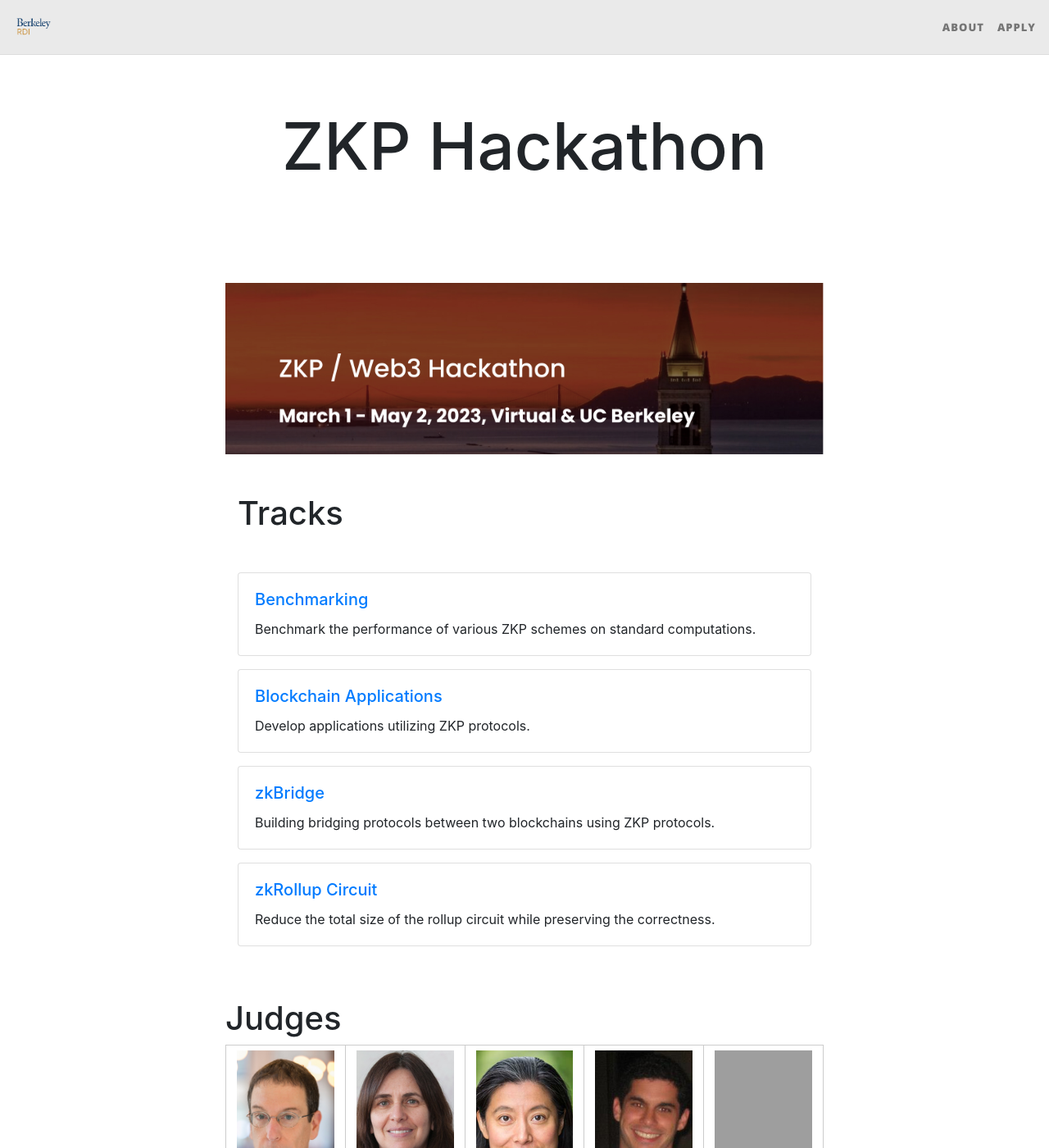
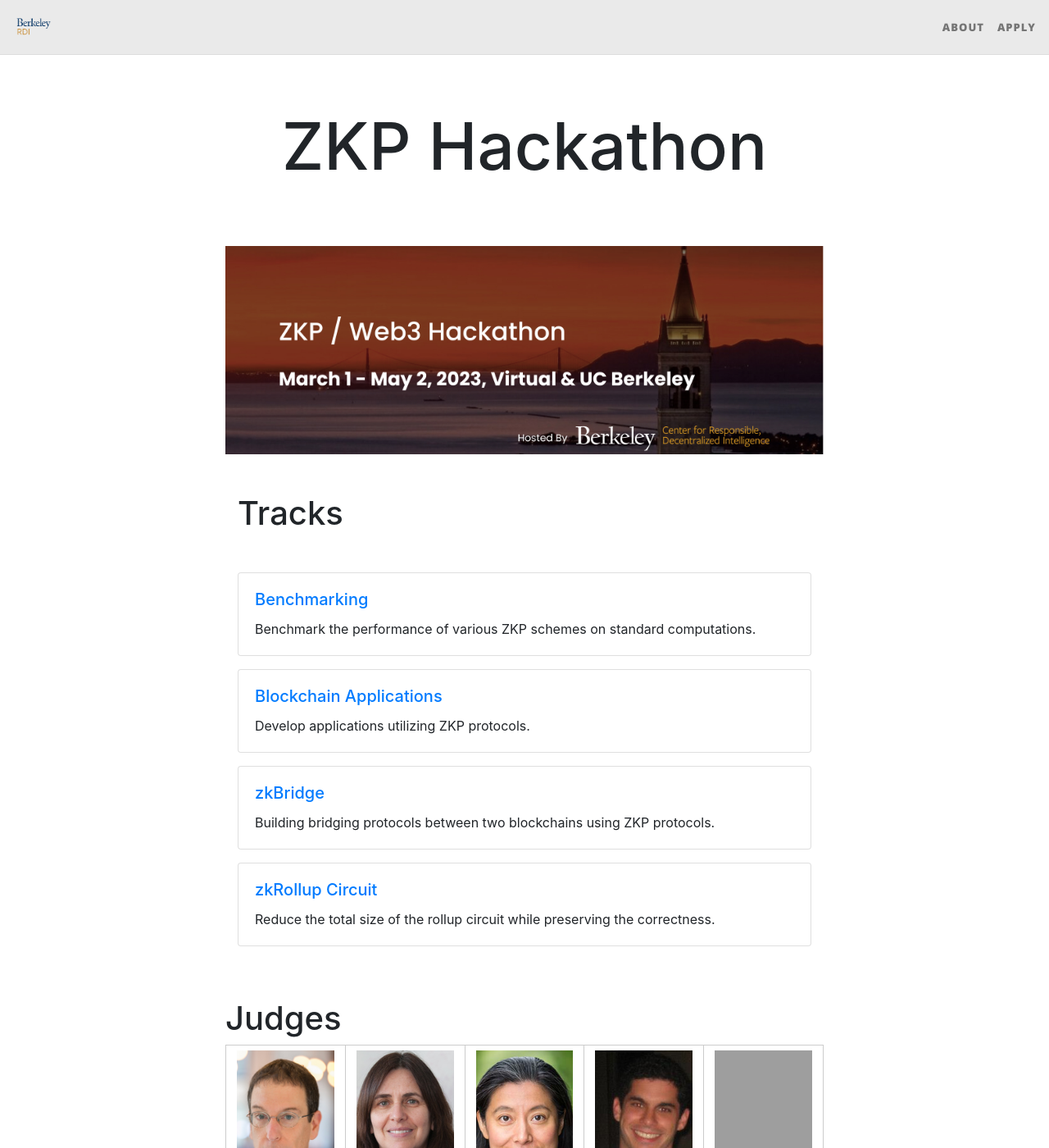
Before and after one commit to rdi-berkeley/zkp-web3-hackathon, a Jekyll site: the page built from index.md, in a window 1280 px wide and 1400 px high. Shown: the whole window at 82% size. Built offline with Jekyll 4.4.1, drawn with Linux system fonts in a browser that asks for light colours; nearby versions of some CDN libraries; grey boxes are pictures that could not be loaded.

Commit message:
Update home.html

```diff
--- a/_layouts/home.html
+++ b/_layouts/home.html
@@ -18,8 +18,8 @@ layout: page
   }
 
   .banner img {
-    width: 170%;
-    height: 150%;
+    width: 150%;
+    height: 120%;
     object-fit: contain;
     margin: 0 auto;
   }
```
